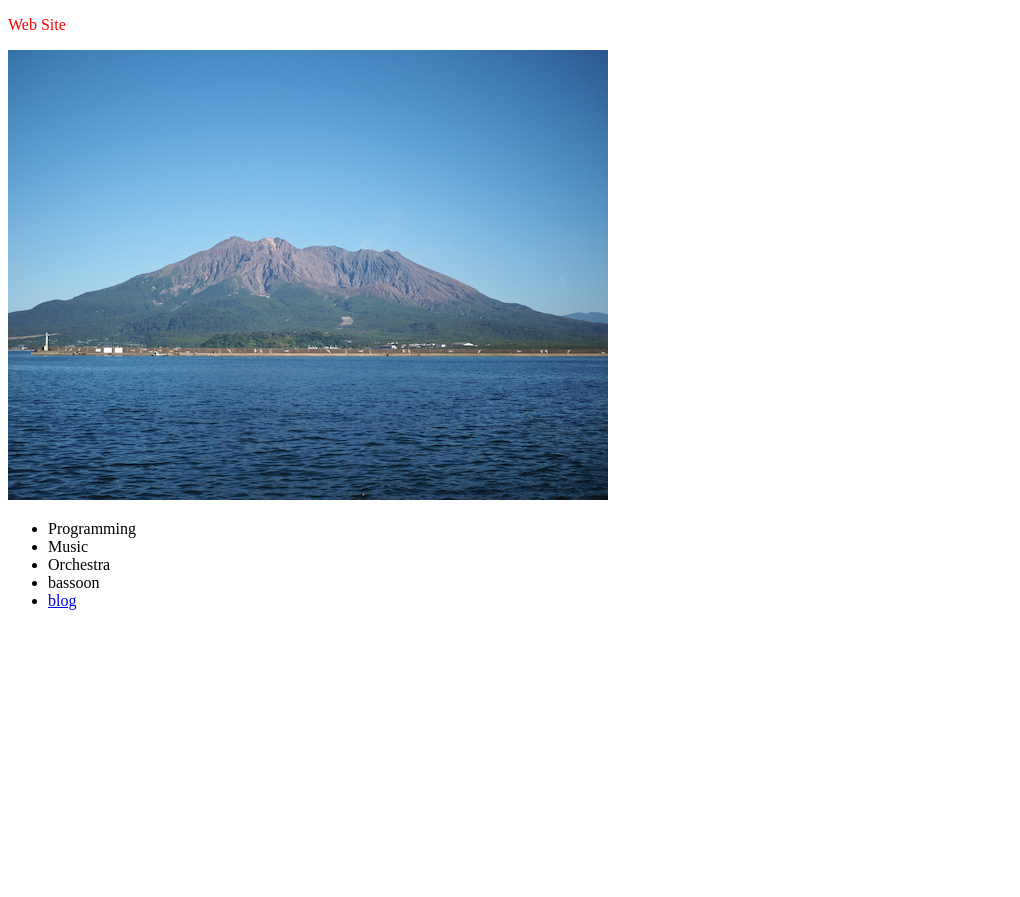
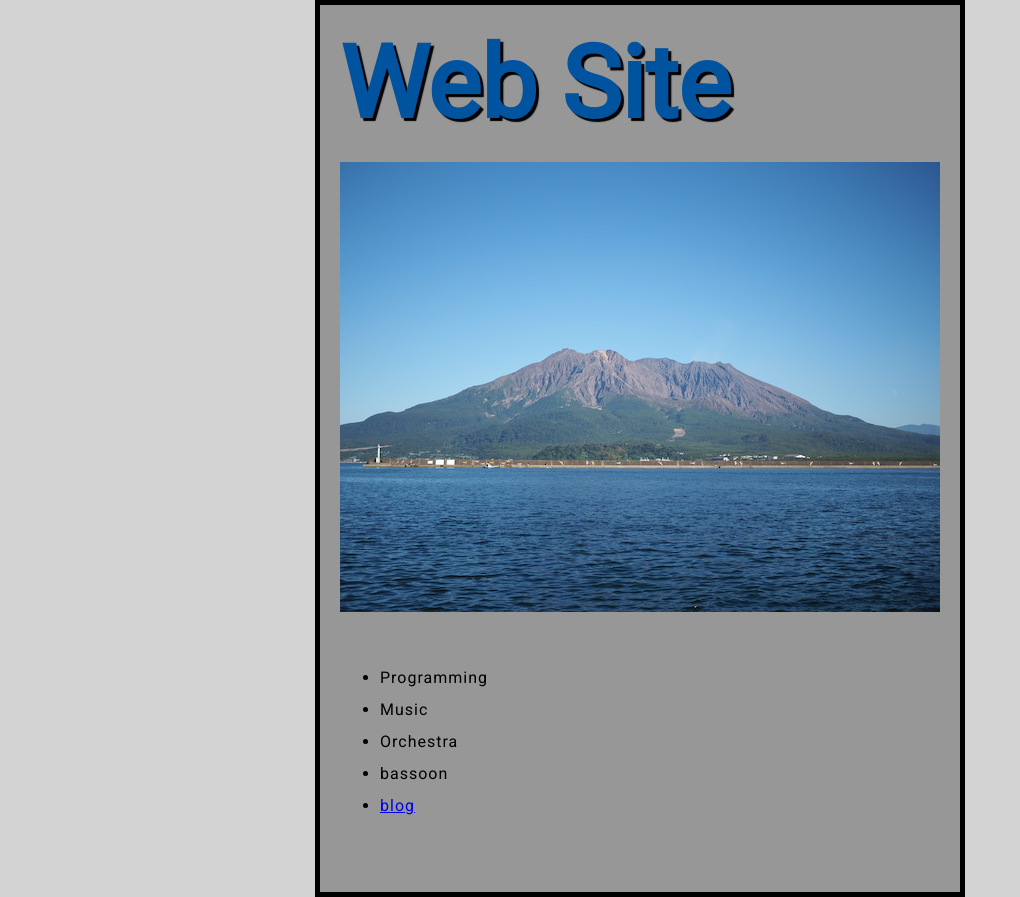
Before and after one commit to okawahiroto/mdn_study, a plain HTML site: page index.html in a window 1280 px wide. Shown: the whole page, without its empty margins (0-1020 px from the left). Before the commit the page ends 800 px from the top, so only its background shows below. Drawn offline with Linux system fonts and the light colour scheme.

Commit message:
CSSの基礎

```diff
--- a/index.html
+++ b/index.html
@@ -8,7 +8,7 @@
   <title>Document</title>
 </head>
 <body>
-  <p>Web Site</p>
+  <h1>Web Site</h1>
   <img src="images/PA251511.JPG" alt="Mt.Sakurajima" srcset="">
 
   <ul>
--- a/styles/style.css
+++ b/styles/style.css
@@ -1,3 +1,31 @@
-p {
-  color: red;
+html {
+  font-size: 50px;
+  font-family: 'Roboto', sans-serif;
+  background-color: lightgray;
 }
+
+h1 {
+  margin: 0;
+  padding: 20px 0;
+  color: #00539f;
+  text-shadow: 3px 3px 1px black;
+}
+
+p, li {
+  font-size: 16px;
+  line-height: 2;
+  letter-spacing: 1px;
+}
+
+body {
+  width: 600px;
+  margin: 0 auto;
+  background-color: rgb(151, 151, 151);
+  padding: 0 20px 20px 20px ;
+border: 5px solid black;
+}
+
+img {
+  display: block;
+  margin: 0 auto;
+}
```
